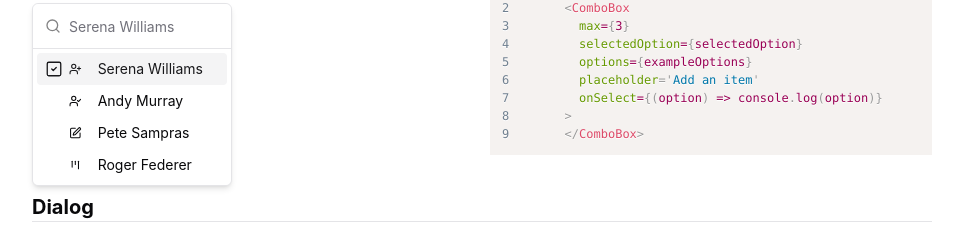
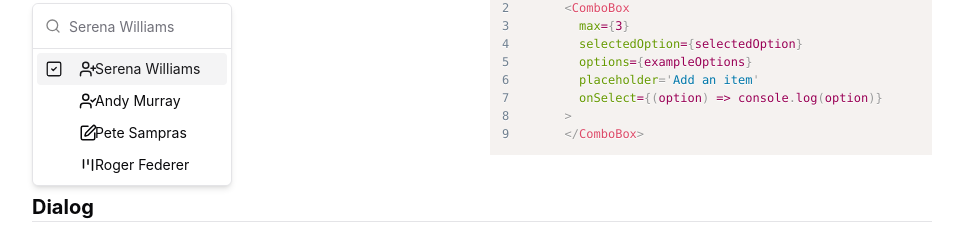
Before and after one commit to ttab/elephant-ui, a React (Vite) app: page / in a window 1280 px wide. Both pictures are taken after a click on the button "Serena Williams". Shown: the part 4043-4268 px from the top of the page, without its empty margins (8-971 px from the left). Built offline with nearby package versions, Linux system fonts and the light colour scheme; a web font is replaced by a local one.

Commit message:
undo indicator prop, use already implemented color prop instead. fix box align, add more spacing between items

```diff
--- a/src/components/ui/combobox.tsx
+++ b/src/components/ui/combobox.tsx
@@ -32,7 +32,6 @@ export interface DefaultValueOption {
   value: string
   icon?: LucideIcon
   avatar?: React.ReactNode
-  indicator?: string
   iconProps?: {
     size?: number
     fill?: string
@@ -238,24 +237,29 @@ function ComboBoxList({
                   }
                 }}
               >
-                <div className="w-6">
+                <div className='flex items-center w-full'>
+                  <div className="w-fit flex gap-4">
                     {selectedOptions.find(o => o.label === option.label)
                       ? <SquareCheck size={18} strokeWidth={1.75} className="mr-4 group-hover/checkbox:opacity-50" />
                       : <Square size={18} strokeWidth={1.75} className="mr-4 opacity-0 group-hover/checkbox:opacity-50" />
                     }
                   </div>
+                  <div className='flex-col h-full w-4'>
+                    {option?.color && (!option.icon && !option.avatar) && <div className={`w-2 h-2 grow-0 shrink-0 rounded-full ${option.color}`} />}
+                    {option?.icon && (!option.avatar && !option.color) && <option.icon size={18} {...option.iconProps} />}
+                    {option?.avatar && (!option.icon && !option.color) && <ComboBoxAvatar avatar={option.avatar} />}
+                  </div>
                   <div
                     className='flex space-x-4 items-center grow'
                     onMouseDown={() => setOpen(false)}
                   >
-                  {option?.indicator && (!option.icon && !option.avatar) && <div className='w-2 h-2 rounded-full' style={{ backgroundColor: option?.indicator }} />}
-                  {option?.icon && (!option.avatar && !option.indicator) && <option.icon size={18} {...option.iconProps} />}
-                  {option?.avatar && (!option.icon && !option.indicator) && <ComboBoxAvatar avatar={option.avatar} />}
-                  <div className="grow w-full">
+                    <div className="grow">
                       {option.label}
                     </div>
                     <CommandShortcut>{option.info || ''}</CommandShortcut>
                   </div>
+                </div>
+
               </CommandItem>
             ))}
           </CommandGroup>
```
Lines whose indentation alone changed are shown as unchanged.
